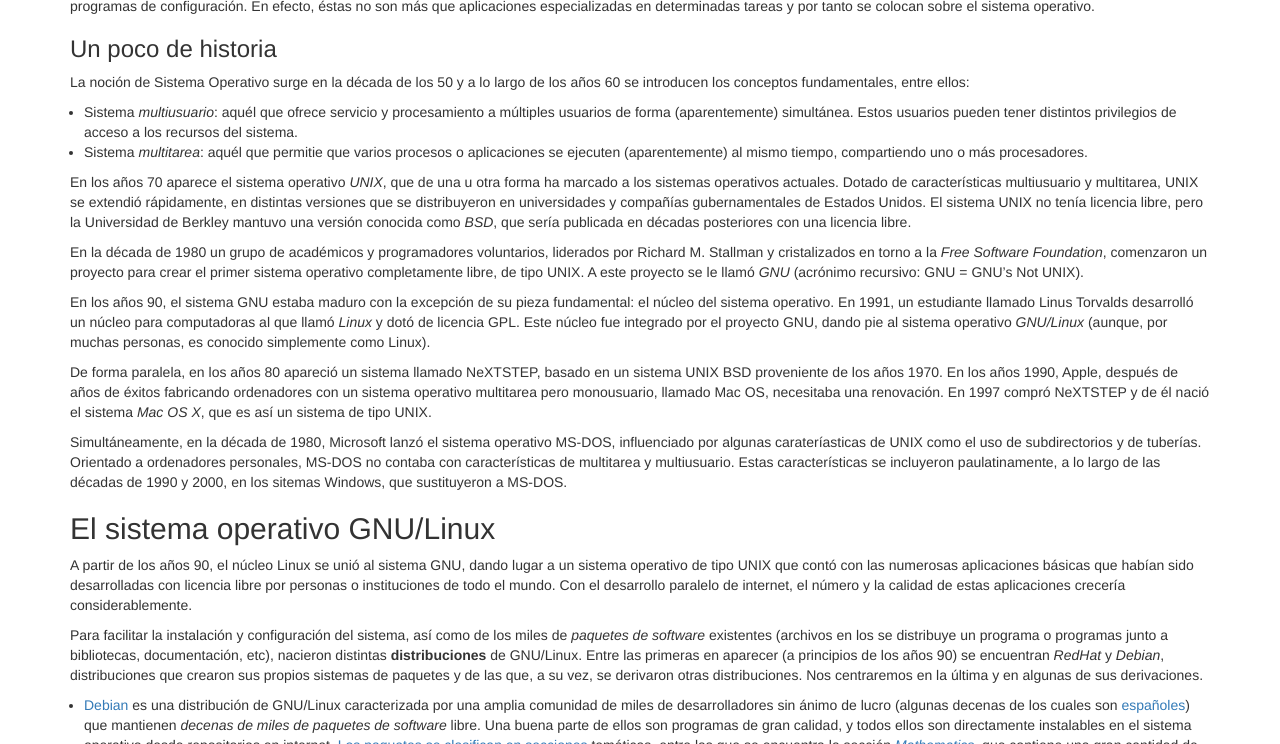
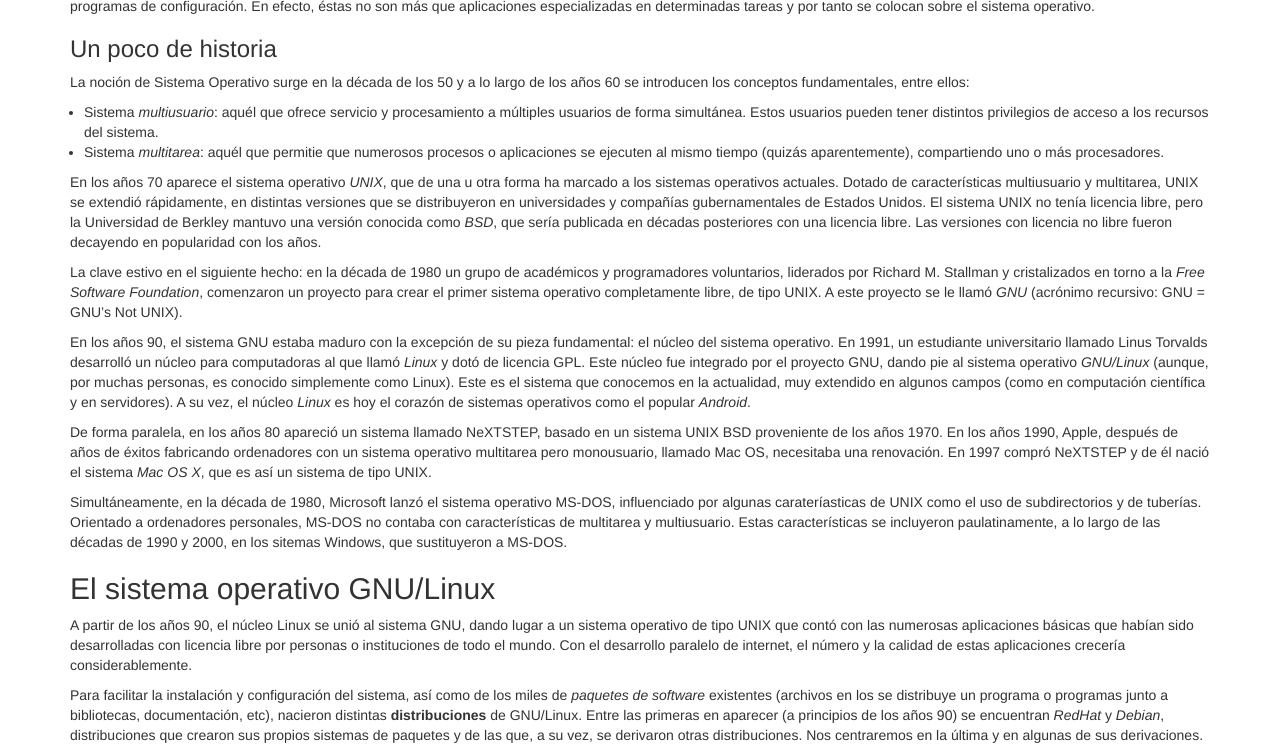
Before and after one commit to rrgalvan/libresoftmat, a Jekyll site: the page built from _episodes/02-gnu-linux.md, in a window 1280 px wide and 900 px high, scrolled down 518 px, cut to the strip 156-900 px from the top of the window. Built offline with Jekyll 4.4.1, drawn with Linux system fonts in a browser that asks for light colours.

Commit message:
Pequeña mejora de la historia de los S.O.

```diff
--- a/_episodes/02-gnu-linux.md
+++ b/_episodes/02-gnu-linux.md
@@ -35,36 +35,40 @@ determinadas tareas y por tanto se colocan sobre el sistema operativo.
 La noción de Sistema Operativo surge en la década de los 50 y a lo
 largo de los años 60 se introducen los conceptos fundamentales, entre ellos:
 
-- Sistema *multiusuario*: aquél que ofrece servicio y procesamiento a múltiples
-  usuarios de forma (aparentemente) simultánea. Estos usuarios pueden
-  tener distintos privilegios de acceso a los recursos del sistema.
-- Sistema *multitarea*: aquél que permitie que varios procesos o aplicaciones se
-  ejecuten (aparentemente) al mismo tiempo, compartiendo uno o más
-  procesadores.
+- Sistema *multiusuario*: aquél que ofrece servicio y procesamiento a
+  múltiples usuarios de forma simultánea. Estos usuarios pueden tener
+  distintos privilegios de acceso a los recursos del sistema.
+- Sistema *multitarea*: aquél que permitie que numerosos procesos o
+  aplicaciones se ejecuten al mismo tiempo (quizás aparentemente),
+  compartiendo uno o más procesadores.
 
 En los años 70 aparece el sistema operativo *UNIX*, que de una u otra
 forma ha marcado a los sistemas operativos actuales. Dotado de
-características multiusuario y multitarea, UNIX se extendió rápidamente, en
-distintas versiones que se distribuyeron en universidades y compañías
-gubernamentales de Estados Unidos. El sistema UNIX no tenía licencia
-libre, pero la Universidad de Berkley mantuvo una versión conocida
-como *BSD*, que sería publicada en décadas posteriores  con una
-licencia libre.
+características multiusuario y multitarea, UNIX se extendió
+rápidamente, en distintas versiones que se distribuyeron en
+universidades y compañías gubernamentales de Estados Unidos. El
+sistema UNIX no tenía licencia libre, pero la Universidad de Berkley
+mantuvo una versión conocida como *BSD*, que sería publicada en
+décadas posteriores con una licencia libre. Las versiones con
+licencia no libre fueron decayendo en popularidad con los años.
 
-En la década de 1980 un grupo de académicos y programadores
-voluntarios, liderados por Richard M. Stallman y cristalizados en
-torno a la *Free Software Foundation*, comenzaron un proyecto para
-crear el primer sistema operativo completamente libre, de tipo UNIX. A
-este proyecto se le llamó *GNU* (acrónimo recursivo: GNU = GNU's Not
-UNIX).
+La clave estivo en el siguiente hecho: en la década de 1980 un grupo
+de académicos y programadores voluntarios, liderados por Richard
+M. Stallman y cristalizados en torno a la *Free Software Foundation*,
+comenzaron un proyecto para crear el primer sistema operativo
+completamente libre, de tipo UNIX. A este proyecto se le llamó *GNU*
+(acrónimo recursivo: GNU = GNU's Not UNIX).
 
 En los años 90, el sistema GNU estaba maduro con la excepción de su
 pieza fundamental: el núcleo del sistema operativo. En 1991, un
-estudiante llamado Linus Torvalds desarrolló un núcleo para
-computadoras al que llamó *Linux* y dotó de licencia GPL. Este núcleo
-fue integrado por el proyecto GNU, dando pie al sistema operativo
-*GNU/Linux* (aunque, por muchas personas, es conocido simplemente como
-Linux).
+estudiante universitario llamado Linus Torvalds desarrolló un núcleo
+para computadoras al que llamó *Linux* y dotó de licencia GPL. Este
+núcleo fue integrado por el proyecto GNU, dando pie al sistema
+operativo *GNU/Linux* (aunque, por muchas personas, es conocido
+simplemente como Linux). Este es el sistema que conocemos en la
+actualidad, muy extendido en algunos campos (como en computación
+científica y en servidores). A su vez, el núcleo *Linux* es hoy el
+corazón de sistemas operativos como el popular *Android*.
 
 De forma paralela, en los años 80 apareció un sistema llamado
 NeXTSTEP, basado en un sistema UNIX BSD proveniente de los
```
